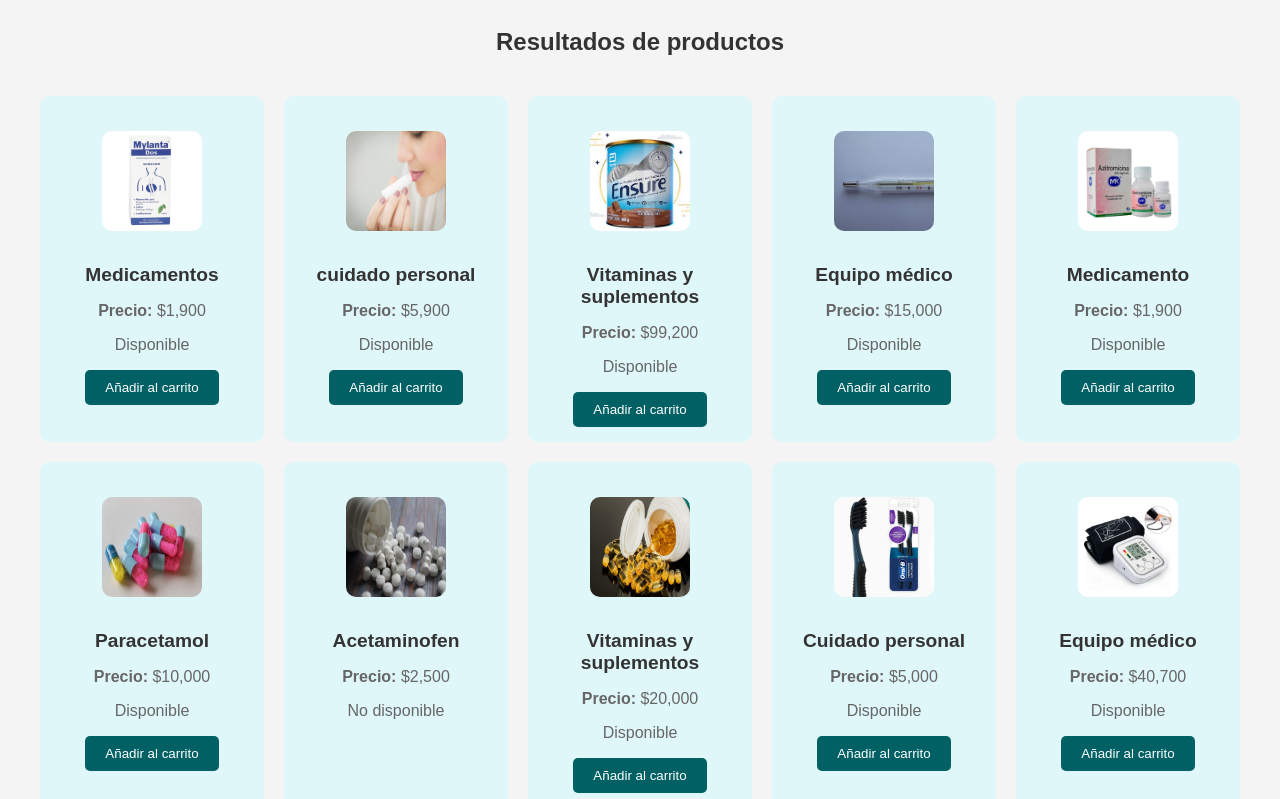
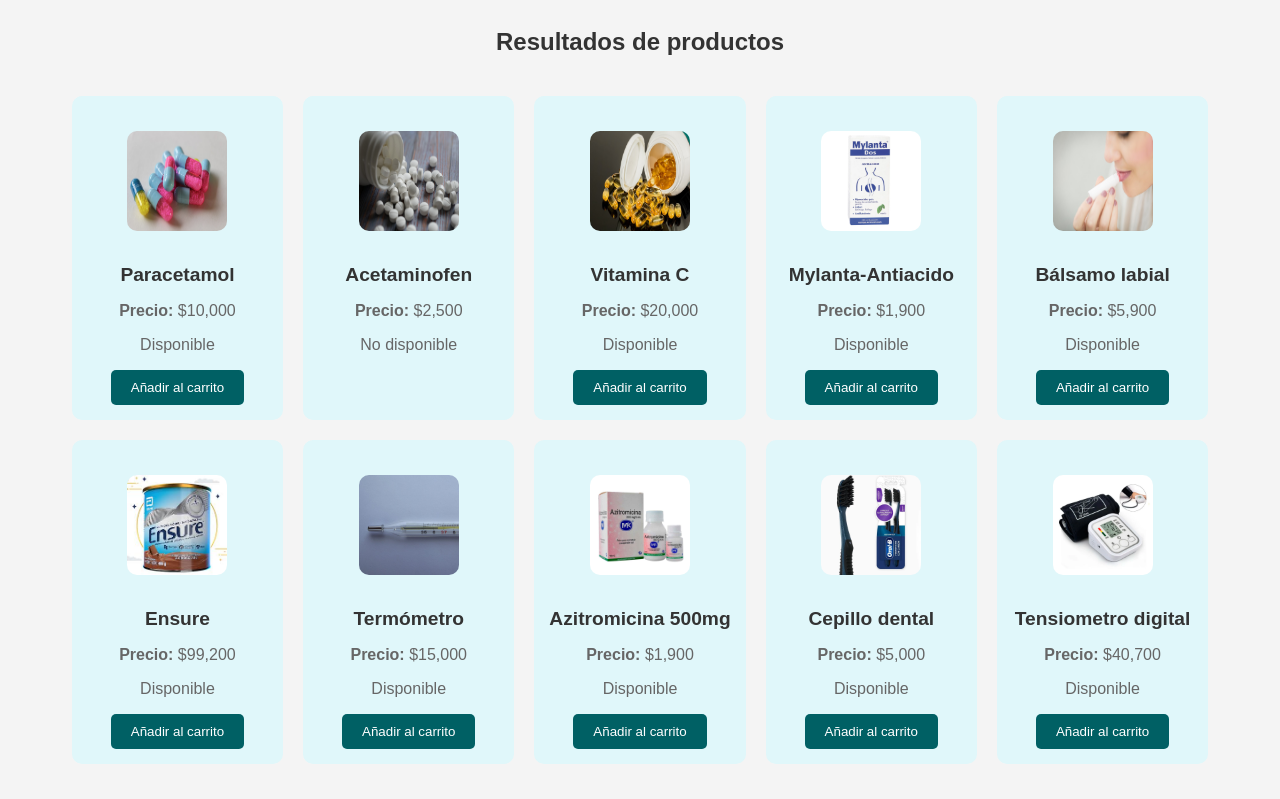
Before and after one commit to Rosalba-G/ecommercemedimarket, a React (Create React App) app in the folder react-app/: page / in a window 1280 px wide. Shown: the part 920-1719 px from the top of the page. Built offline with nearby package versions, Linux system fonts and the light colour scheme; no server answers.

Commit message:
Busqueda y filtro por categorias
Activo la función de búsqueda y el filtrado de productos  por categorías.

```diff
--- a/react-app/src/App.js
+++ b/react-app/src/App.js
@@ -121,6 +121,34 @@
   sessionStorage.setItem('productos-carrito', JSON.stringify(productos));
 }, [productos]);
 
+const buscarProducto = (event) => {
+
+  const valorBusqueda = event.target.value;
+  setBusqueda(valorBusqueda);
+
+
+  const filtrados = productosDisponibles.filter((producto) =>
+    producto.nombre.toLowerCase().includes(valorBusqueda.toLowerCase()) &&
+    (categoriaSeleccionada === '' || producto.categoria === categoriaSeleccionada)
+  );
+
+  setProductosFiltrados(filtrados);
+
+};
+
+const filtrarPorCategoria = (event) => {
+
+const categoria = event.target.value;
+setCategoriaSeleccionada(categoria);
+const filtrados = productosDisponibles.filter((producto) =>
+  producto.nombre.toLowerCase().includes(busqueda.toLowerCase()) &&
+  (categoria === '' || producto.categoria === categoria)
+);
+
+setProductosFiltrados(filtrados);
+
+};
+
   return (<>
   <Encabezado mostrarCarrito={mostrarCarrito}></Encabezado>
 
@@ -131,9 +159,13 @@
 
   <section id="productos">
       <h2>Catálogo de productos</h2>
-      <input type="text" id="buscador" placeholder="Buscar producto..." onkeyup="buscarProducto()"/>
+      <input type="text" id="buscador" placeholder="Buscar producto..."
+
+      value={busqueda}
+        onKeyUp={buscarProducto}
+        onChange={(e) => setBusqueda(e.target.value)} />
       <br/>
-      <select id="categoria" onchange="filtrarPorCategoria()">
+      <select id="categoria"   value={categoriaSeleccionada} onChange={filtrarPorCategoria}>
         <option value="">Todas las categorías</option>
         <option value="Medicamentos">Medicamentos</option>
         <option value="Vitaminas y suplementos">Vitaminas y suplementos</option>
@@ -142,7 +174,8 @@
       </select>
     </section>
 
-    <ListaDeProductos agregarProducto={agregarProducto}></ListaDeProductos>
+
+    <ListaDeProductos productosFiltrados={productosFiltrados} agregarProducto={agregarProducto} ></ListaDeProductos>
 
     <Contacto></Contacto>
 
--- a/react-app/src/componentes/lista_de_productos/ListaDeProductos.js
+++ b/react-app/src/componentes/lista_de_productos/ListaDeProductos.js
@@ -6,16 +6,20 @@
         <h2>Resultados de productos</h2>
           <div class="carrusel">
               <div id="lista-productos" class="productos-carrusel">
-                <ProductoDetalle nombre={"Medicamentos"} precio={1900} etiquetaPrecio={"$1,900"} imagen={"img/Mylanta.jpg"} disponible agregarProducto={props.agregarProducto}></ProductoDetalle>
-                <ProductoDetalle nombre={"cuidado personal"} precio={5900} etiquetaPrecio={"$5,900"} imagen={"img/balsamo-labial.jpg"} disponible agregarProducto={props.agregarProducto}></ProductoDetalle>
-                <ProductoDetalle nombre={"Vitaminas y suplementos"} precio={99200} etiquetaPrecio={"$99,200"} imagen={"img/Ensure.jpg"} disponible agregarProducto={props.agregarProducto}></ProductoDetalle>
-                <ProductoDetalle nombre={"Equipo médico"}  precio={15000} etiquetaPrecio={"$15,000"} imagen={"img/termometro.jpg"} disponible agregarProducto={props.agregarProducto}></ProductoDetalle>
-                <ProductoDetalle nombre={"Medicamento"} precio={1900} etiquetaPrecio={"$1,900"} imagen={"img/Azitromicina-MK-suspension-200mg-x15ml.jpg"} disponible agregarProducto={props.agregarProducto}></ProductoDetalle>
-                <ProductoDetalle nombre={"Paracetamol"} precio={10000}  etiquetaPrecio={"$10,000"} imagen={"img/Paracetamol.jpg"} disponible agregarProducto={props.agregarProducto}></ProductoDetalle>
-                <ProductoDetalle nombre={"Acetaminofen"} precio={2500} etiquetaPrecio={"$2,500"} imagen={"img/Acetaminofen.jpg"} disponible={false} agregarProducto={props.agregarProducto}></ProductoDetalle>
-                <ProductoDetalle nombre={"Vitaminas y suplementos"} precio={20000} etiquetaPrecio={"$20,000"} imagen={"img/vitaminaC.jpg"} disponible agregarProducto={props.agregarProducto}></ProductoDetalle>
-                <ProductoDetalle nombre={"Cuidado personal"} precio={5000} etiquetaPrecio={"$5,000"} imagen={"img/Cepillo oral B.jpg"} disponible agregarProducto={props.agregarProducto}></ProductoDetalle>
-                <ProductoDetalle nombre={"Equipo médico"} precio={40700} etiquetaPrecio={"$40,700"} imagen={"img/tensiometro_digital.jpg"} disponible agregarProducto={props.agregarProducto}></ProductoDetalle>
+              {props.productosFiltrados.length > 0 ? (
+          props.productosFiltrados.map((producto) => (
+
+              <ProductoDetalle nombre={producto.nombre}
+              etiquetaPrecio={producto.etiquetaPrecio}
+              imagen={producto.imagen}
+              busqueda={props.busqueda}
+              disponible={producto.disponible}
+              agregarProducto={props.agregarProducto}
+              ></ProductoDetalle>
+          ))
+        ) : (
+          <p>No se encontraron productos</p>
+        )}
               </div>
           </div>
       </section>
--- a/react-app/src/componentes/productoDetalle/ProductoDetalle.js
+++ b/react-app/src/componentes/productoDetalle/ProductoDetalle.js
@@ -1,6 +1,7 @@
 function ProductoDetalle(props) {
 return (
-      <div alt="producto-detalle" className="producto" data-categoria = "Medicamentos">
+
+        <div className="producto"  data-categoria ={props.categoria}>
         <img src = {props.imagen} alt = {props.nombre}/>
         <h3>{props.nombre}</h3>
         <p> <strong>Precio: </strong> {props.etiquetaPrecio} </p>
```
Lines whose indentation alone changed are shown as unchanged.
